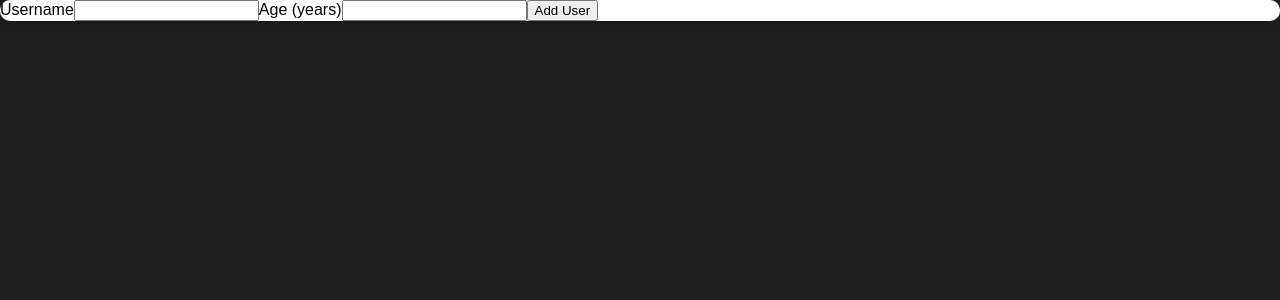
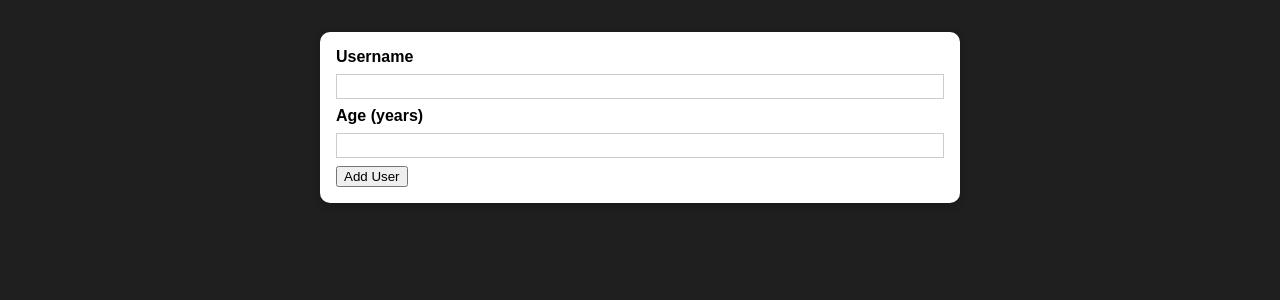
Before and after one commit to DeboraBucci/user-list, a React (Create React App) app: page / in a window 1280 px wide. Shown: the top 300 px of the page. Built offline with nearby package versions, Linux system fonts and the light colour scheme.

Commit message:
import the stylesheet for the component as 'classes', and pass the 'input' class into the 'Card' component

```diff
--- a/src/components/Users/AddUser.js
+++ b/src/components/Users/AddUser.js
@@ -1,5 +1,6 @@
 import React from "react";
 import Card from "../UI/Card";
+import classes from "./AddUser.module.css";
 
 const AddUser = (props) => {
   const addUserHandler = (event) => {
@@ -7,7 +8,7 @@ const AddUser = (props) => {
   };
 
   return (
-    <Card>
+    <Card className={classes.input}>
       <form onSubmit={addUserHandler}>
         <label htmlFor="username">Username</label>
         <input id="username" type="text" />
```
